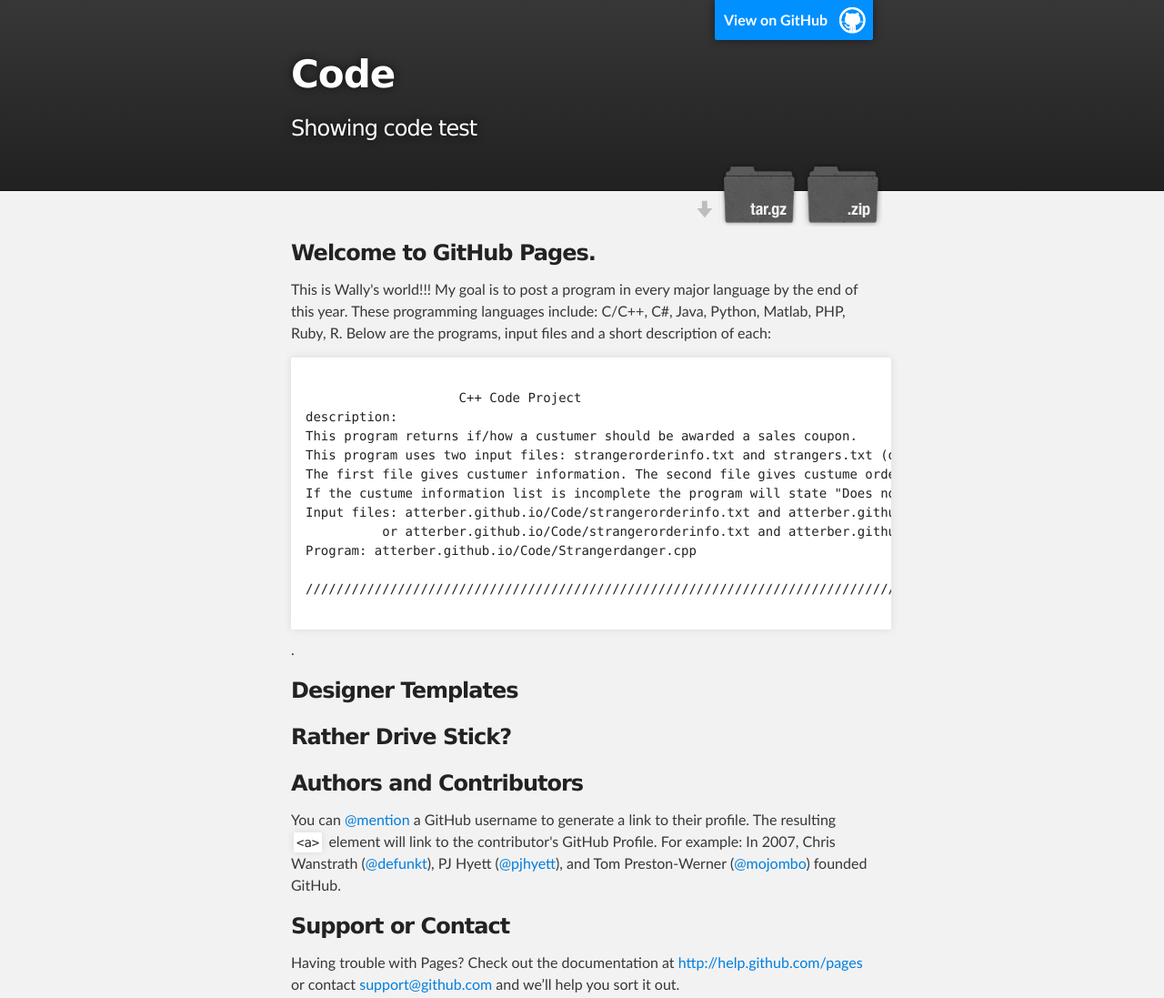
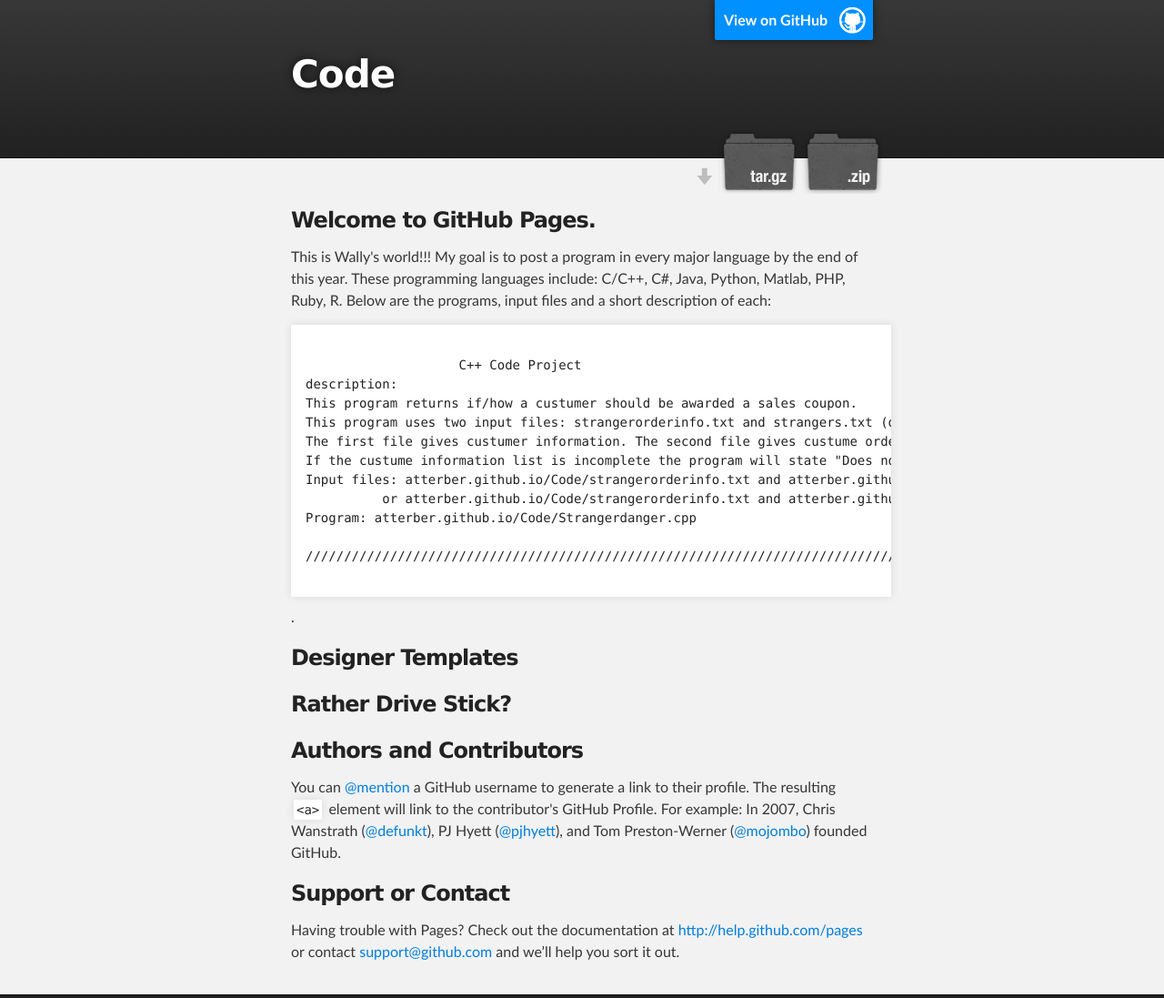
Before and after one commit to atterber/Code, a plain HTML site: page index.html in a window 1280 px wide. Shown: the top 1097 px of the page at 91% size. Drawn offline with Linux system fonts and the light colour scheme.

Commit message:
Update index.html

```diff
--- a/index.html
+++ b/index.html
@@ -19,7 +19,7 @@
           <a id="forkme_banner" href="https://github.com/atterber/Code">View on GitHub</a>
 
           <h1 id="project_title">Code</h1>
-          <h2 id="project_tagline">Showing code test</h2>
+          <h2 id="project_tagline"></h2>
 
             <section id="downloads">
               <a class="zip_download_link" href="https://github.com/atterber/Code/zipball/master">Download this project as a .zip file</a>
```
